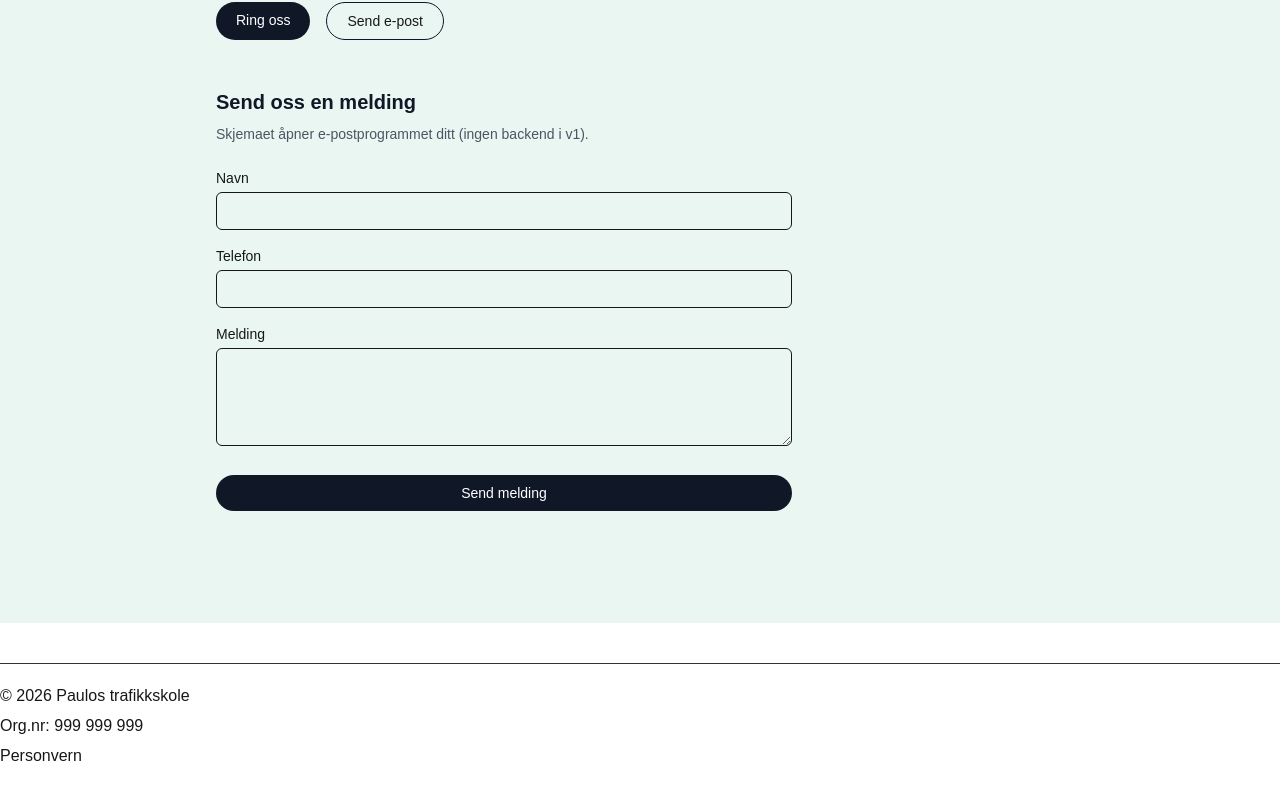
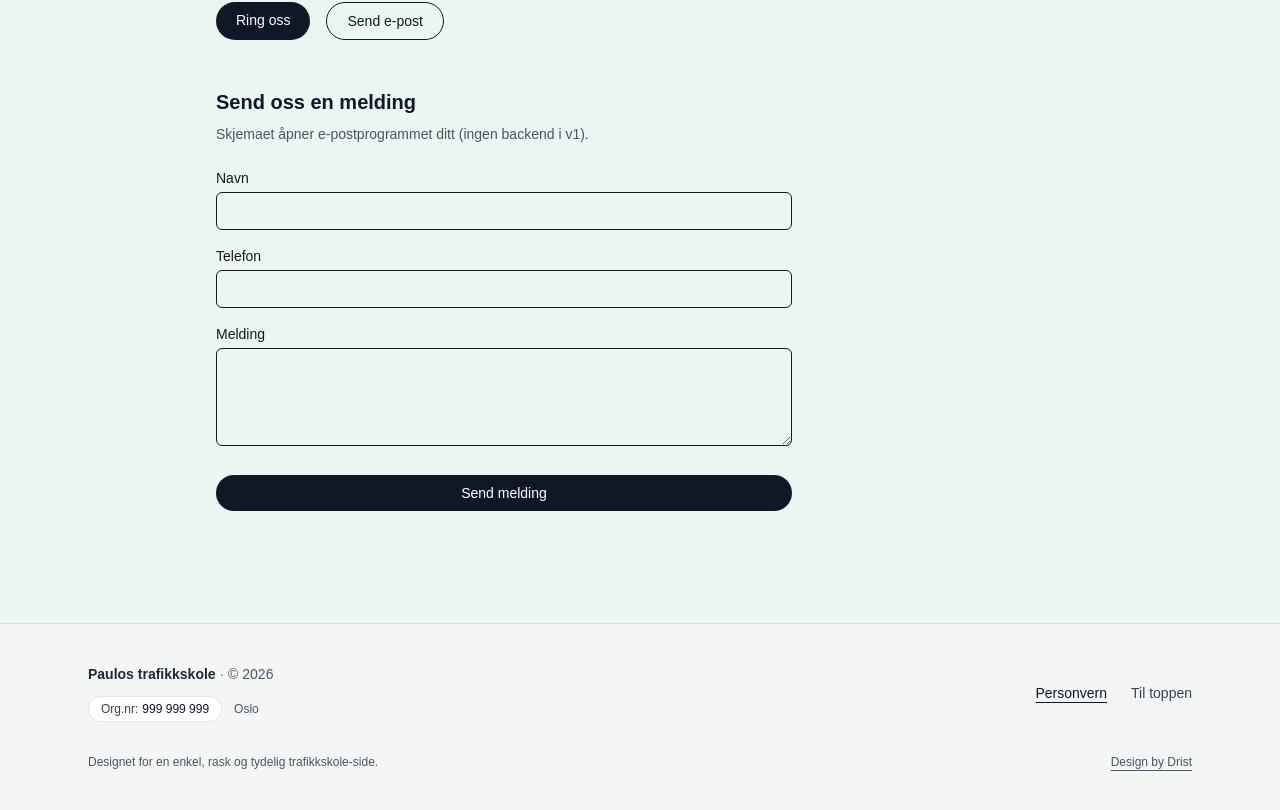
Before and after one commit to pia-scarvounis/trafikkskole-template, a Next.js app: page / in a window 1280 px wide. Shown: the part 4866-5676 px from the top of the page. Before the commit the page ends 5654 px from the top, so only its background shows below. Built offline with nearby package versions, Linux system fonts and the light colour scheme.

Commit message:
add footer

```diff
--- a/src/components/sections/Footer.tsx
+++ b/src/components/sections/Footer.tsx
@@ -8,24 +8,71 @@ export default function Footer() {
 
   const { brand, footer } = siteConfig;
   const { lang } = useLanguage();
+  const safeLang: "no" | "en" = lang === "en" ? "en" : "no";
 
   return (
-    <footer
-      style={{
-        borderTop: "1px solid #333",
-        marginTop: 40,
-        paddingTop: 20,
-        paddingBottom: 20,
-      }}
-    >
-      <div style={{ display: "grid", gap: 6 }}>
-        <div>
-          © {new Date().getFullYear()} {brand.name}
+    <footer className="bg-[#F4F6F6] border-t border-black/10">
+      <div className="max-w-6xl mx-auto px-4 sm:px-6 py-10">
+        <div className="flex flex-col gap-8 sm:flex-row sm:items-center sm:justify-between">
+          {/* Venstre */}
+          <div className="space-y-3">
+            <div className="text-sm text-gray-800">
+              <span className="font-semibold">{brand.name}</span>
+              <span className="text-gray-500"> · </span>
+              <span className="text-gray-600">
+                © {new Date().getFullYear()}
+              </span>
+            </div>
+
+            <div className="flex flex-wrap items-center gap-3">
+              <span className="inline-flex items-center rounded-full border border-black/10 bg-white px-3 py-1 text-xs text-gray-700">
+                {footer.orgLabel[safeLang]}:
+                <span className="ml-1 font-medium text-gray-900">
+                  {footer.orgNumber}
+                </span>
+              </span>
+
+              <span className="text-xs text-gray-600">
+                {brand.location}
+              </span>
+            </div>
+          </div>
+
+          {/* Høyre */}
+          <div className="flex items-center gap-6">
+            <a
+              href={footer.privacyHref}
+              className="text-sm font-medium text-gray-900 underline underline-offset-4 hover:text-black"
+            >
+              {footer.privacyLabel[safeLang]}
+            </a>
+
+            <a
+              href="#"
+              className="text-sm text-gray-700 hover:text-gray-900"
+            >
+              {safeLang === "no" ? "Til toppen" : "Back to top"}
+            </a>
+          </div>
         </div>
-        <div>
-          {footer.orgLabel[lang]}: {footer.orgNumber}
+
+        {/* Bunn */}
+        <div className="mt-8 flex flex-col gap-2 sm:flex-row sm:items-center sm:justify-between text-xs text-gray-600">
+          <span>
+            {safeLang === "no"
+              ? "Designet for en enkel, rask og tydelig trafikkskole-side."
+              : "Designed for a simple, fast, and clear driving school website."}
+          </span>
+
+          <a
+            href="https://www.drist.no"
+            target="_blank"
+            rel="noopener noreferrer"
+            className="hover:text-gray-900 underline underline-offset-4"
+          >
+            Design by Drist
+          </a>
         </div>
-        <a href={footer.privacyHref}>{footer.privacyLabel[lang]}</a>
       </div>
     </footer>
   );
```
